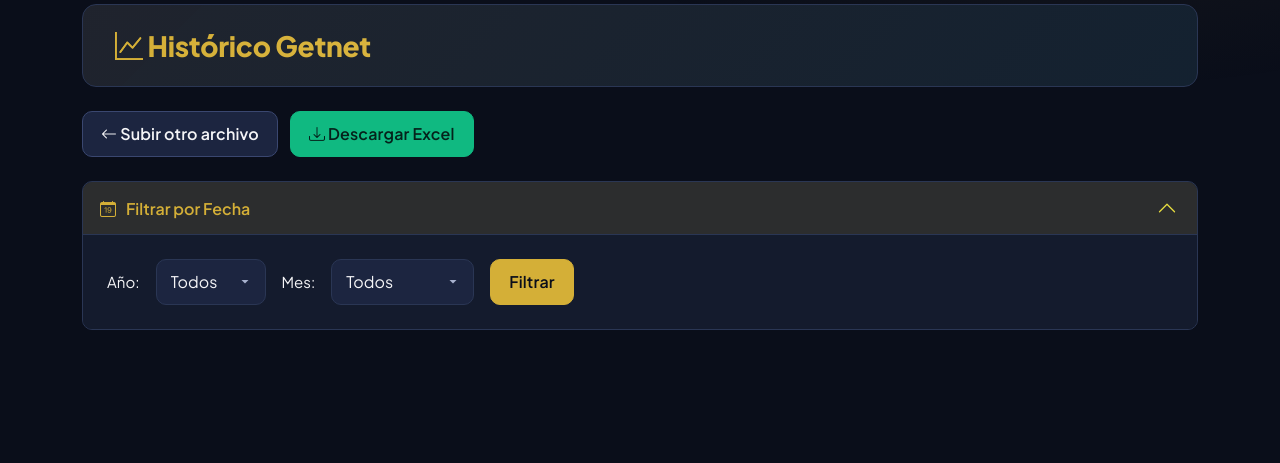
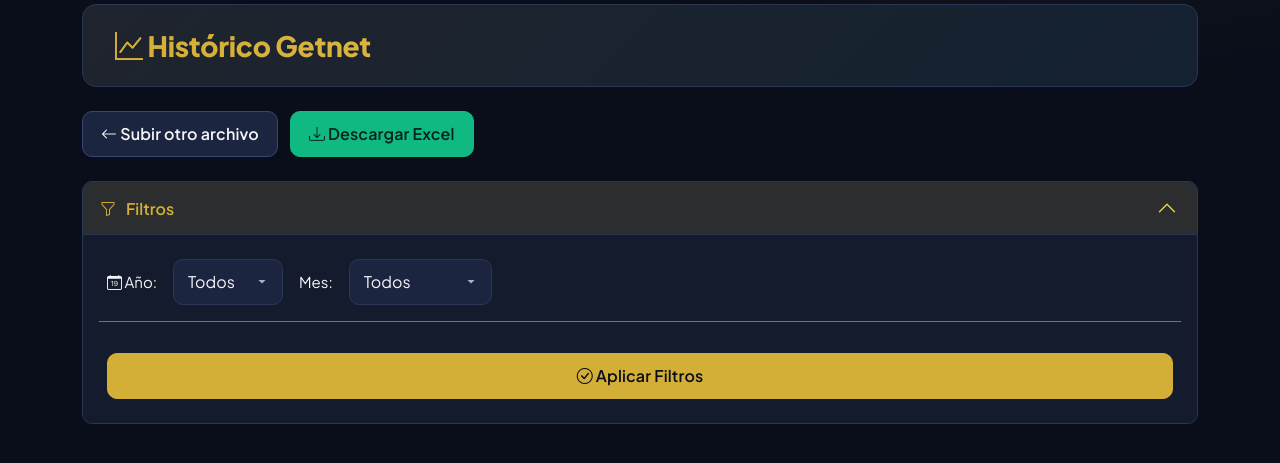
Before and after one commit to kennyAguilar/sgos-reportes, a Flask app: page /dashboard_db in a window 1280 px wide. Shown: the part 131-594 px from the top of the page. Run offline with Flask 3, Linux system fonts and the light colour scheme; a user stored in the database is signed in; tables that the repository leaves empty hold one stand-in row (values such as "Sample post"); some libraries are stand-ins or nearby versions.

Commit message:
ui: unificar Filtros (Fecha + Asistentes) en un solo panel/form

```diff
--- a/sgos_web/templates/dashboard.html
+++ b/sgos_web/templates/dashboard.html
@@ -100,21 +100,23 @@
     </div>
 
     <div class="accordion" id="acc">
-      {% if years %}
+      {% if years or asistentes_disponibles %}
       <div class="accordion-item">
         <h2 class="accordion-header">
-          <button class="accordion-button" type="button" data-bs-toggle="collapse" data-bs-target="#filtro-fecha">
-            <i class="bi bi-calendar-date me-10px"></i>
-            Filtrar por Fecha
+          <button class="accordion-button" type="button" data-bs-toggle="collapse" data-bs-target="#filtro-unico">
+            <i class="bi bi-funnel me-10px"></i>
+            Filtros
           </button>
         </h2>
-        <div id="filtro-fecha" class="accordion-collapse collapse show">
+        <div id="filtro-unico" class="accordion-collapse collapse show">
           <div class="accordion-body">
-            <form method="post" id="form-fecha">
+            <form method="post" id="form-filtros">
               <input type="hidden" name="csrf_token" value="{{ csrf_token() }}">
-                <div class="row g-3 align-items-center">
+
+              {% if years %}
+              <div class="row g-3 align-items-center mb-3 pb-3 border-bottom border-secondary">
                 <div class="col-auto">
-                        <label for="year" class="col-form-label">Año:</label>
+                  <label for="year" class="col-form-label"><i class="bi bi-calendar-date"></i> Año:</label>
                 </div>
                 <div class="col-auto">
                   <select name="year" id="year" class="form-select">
@@ -144,28 +146,15 @@
                     <option value="12" {% if selected_month == '12' %}selected{% endif %}>Diciembre</option>
                   </select>
                 </div>
-                    <div class="col-auto">
-                        <button type="submit" class="btn btn-primary">Filtrar</button>
-                    </div>
-                </div>
-            </form>
-          </div>
-        </div>
               </div>
               {% endif %}
 
               {% if asistentes_disponibles %}
-      <div class="accordion-item">
-        <h2 class="accordion-header">
-          <button class="accordion-button" type="button" data-bs-toggle="collapse" data-bs-target="#filtro-asistentes">
-            <i class="bi bi-funnel me-10px"></i>
-            Filtrar por Asistentes
-          </button>
-        </h2>
-        <div id="filtro-asistentes" class="accordion-collapse collapse show">
-          <div class="accordion-body">
-            <form method="post">
-              <input type="hidden" name="csrf_token" value="{{ csrf_token() }}">
+              <div class="mb-2 d-flex align-items-center gap-2">
+                <i class="bi bi-people"></i>
+                <strong>Asistentes</strong>
+                <small class="text-muted" id="countSelected">0 seleccionados</small>
+              </div>
               <div class="d-flex gap-2 mb-3">
                 <input type="text" id="searchAsistentes" class="form-control form-control-sm" placeholder="Buscar asistente...">
                 <button type="button" class="btn btn-sm btn-outline-secondary text-nowrap" onclick="toggleAll(true)">Todos</button>
@@ -182,18 +171,18 @@
                 </div>
                 {% endfor %}
               </div>
-              <div class="mt-2 text-end">
-                <small class="text-muted" id="countSelected">0 seleccionados</small>
-              </div>
+              {% endif %}
 
               <button type="submit" class="btn btn-primary mt-15px-w-100">
-                <i class="bi bi-check-circle"></i> Aplicar Filtro
+                <i class="bi bi-check-circle"></i> Aplicar Filtros
               </button>
             </form>
 
             <script>
               // Filtrado en tiempo real
-              document.getElementById('searchAsistentes').addEventListener('keyup', function() {
+              const searchInput = document.getElementById('searchAsistentes');
+              if (searchInput) {
+                searchInput.addEventListener('keyup', function() {
                   let filter = this.value.toLowerCase();
                   let items = document.querySelectorAll('.asistente-item');
                   items.forEach(item => {
@@ -201,6 +190,7 @@
                     item.style.display = text.includes(filter) ? '' : 'none';
                   });
                 });
+              }
 
               // Seleccionar Todos / Ninguno
               function toggleAll(checked) {
@@ -212,7 +202,8 @@
               // Contador de seleccionados
               function updateCount() {
                 let count = document.querySelectorAll('input[name="asistentes"]:checked').length;
-                document.getElementById('countSelected').innerText = count + ' seleccionados';
+                const el = document.getElementById('countSelected');
+                if (el) el.innerText = count + ' seleccionados';
               }
 
               // Event listeners para actualizar contador
```
Lines whose indentation alone changed are shown as unchanged.
